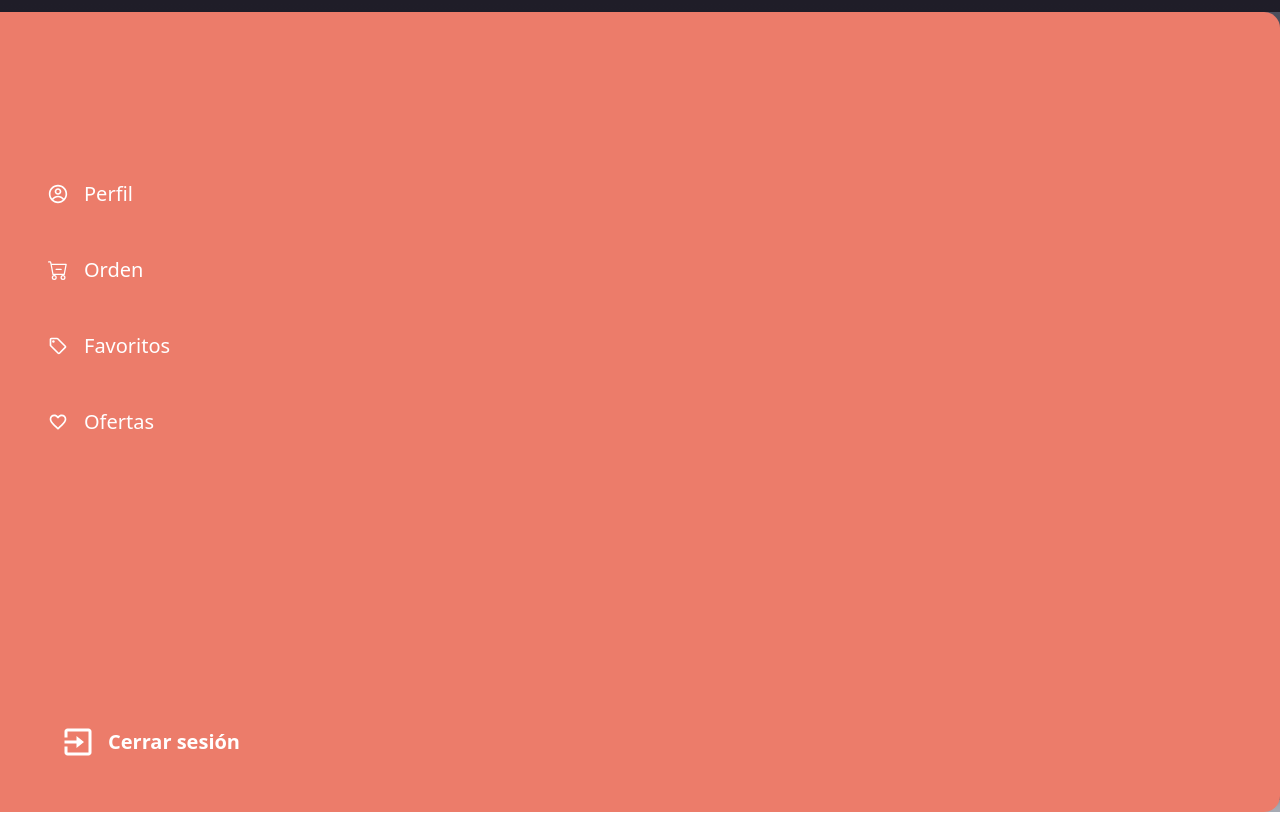
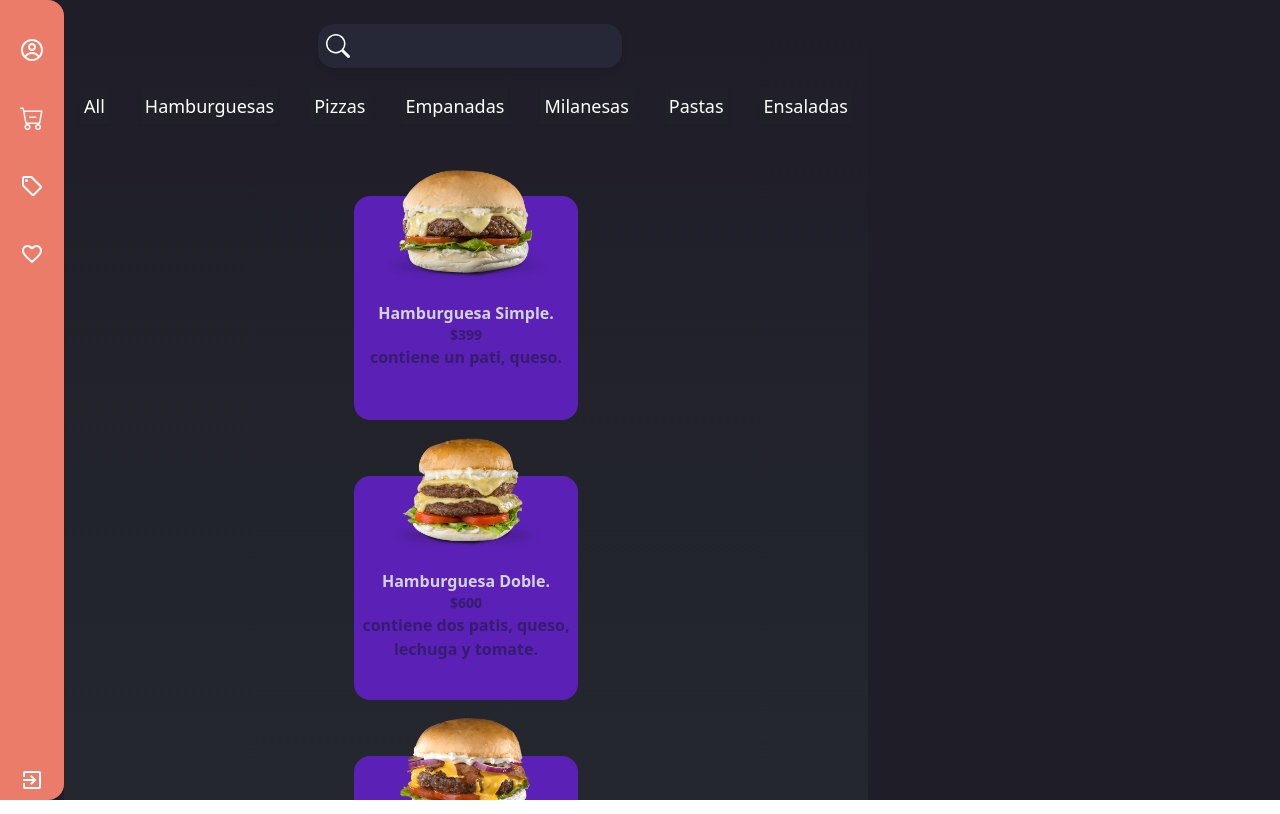
Before and after one commit to facuguardia/app-food, a React (Vite) app: page /home in a window 1280 px wide. Shown: the top 814 px of the page. Built offline with nearby package versions, Linux system fonts and the light colour scheme; no server answers; sample sign-in values are in the browser's storage.

Commit message:
minimalista

```diff
--- a/src/components/home/Cards/Cards.jsx
+++ b/src/components/home/Cards/Cards.jsx
@@ -3,7 +3,7 @@ import Card from "../Card/Card"
 export default function Cards({food, addToBuy}){
 
     return(
-        <div className="flex mt-14 flex-col items-center justify-center gap-14 " >
+        <div className="flex mt-14 flex-col items-center justify-center gap-14 mb-14 " >
             {
                 food.map(({image, name, price, stock, addToBuy, description, id }) => {
                     return(
--- a/src/components/home/Categorias.jsx
+++ b/src/components/home/Categorias.jsx
@@ -3,25 +3,25 @@ import React from "react";
 function Categorias() {
   return (
     <div className="flex justify-between  overflow-x-auto ">
-      <button className="text-lg   bg-[#202029] text-white hover:text-[#ec7c6a] hover:border-b-2 hover:border-[#ec7c6a] py-1 px-1 font-normal p-2 m-4">
+      <button className="text-lg bg-[#202029] shadow-sm  text-white hover:text-[#ec7c6a] hover:border-b-2 hover:border-[#ec7c6a] py-1 px-1 font-normal p-2 m-4">
         All{" "}
       </button>
-      <button className="text-lg  bg-[#202029] text-white hover:text-[#ec7c6a] hover:border-b-2 hover:border-[#ec7c6a] py-1 px-1 font-normal p-2 m-4">
+      <button className="text-lg  bg-[#202029] shadow-sm  text-white hover:text-[#ec7c6a] hover:border-b-2 hover:border-[#ec7c6a] py-1 px-1 font-normal p-2 m-4">
         Hamburguesas{" "}
       </button>
-      <button className="text-lg  bg-[#202029] text-white hover:text-[#ec7c6a] hover:border-b-2 hover:border-[#ec7c6a] py-1 px-1 font-normal p-2 m-4">
+      <button className="text-lg  bg-[#202029] shadow-sm  text-white hover:text-[#ec7c6a] hover:border-b-2 hover:border-[#ec7c6a] py-1 px-1 font-normal p-2 m-4">
         Pizzas{" "}
       </button>
-      <button className="text-lg  bg-[#202029] text-white hover:text-[#ec7c6a] hover:border-b-2 hover:border-[#ec7c6a] py-1 px-1 font-normal p-2 m-4">
+      <button className="text-lg  bg-[#202029] shadow-sm  text-white hover:text-[#ec7c6a] hover:border-b-2 hover:border-[#ec7c6a] py-1 px-1 font-normal p-2 m-4">
         Empanadas{" "}
       </button>
-      <button className="text-lg  bg-[#202029] text-white hover:text-[#ec7c6a] hover:border-b-2 hover:border-[#ec7c6a] py-1 px-1 font-normal p-2 m-4">
+      <button className="text-lg  bg-[#202029] shadow-sm  text-white hover:text-[#ec7c6a] hover:border-b-2 hover:border-[#ec7c6a] py-1 px-1 font-normal p-2 m-4">
         Milanesas{" "}
       </button>
-      <button className="text-lg  bg-[#202029] text-white hover:text-[#ec7c6a] hover:border-b-2 hover:border-[#ec7c6a] py-1 px-1 font-normal p-2 m-4">
+      <button className="text-lg  bg-[#202029] shadow-sm  text-white hover:text-[#ec7c6a] hover:border-b-2 hover:border-[#ec7c6a] py-1 px-1 font-normal p-2 m-4">
         Pastas{" "}
       </button>
-      <button className="text-lg  bg-[#202029] text-white hover:text-[#ec7c6a] hover:border-b-2 hover:border-[#ec7c6a] py-1 px-1 font-normal p-2 m-4">
+      <button className="text-lg  bg-[#202029] shadow-sm  text-white hover:text-[#ec7c6a] hover:border-b-2 hover:border-[#ec7c6a] py-1 px-1 font-normal p-2 m-4">
         Ensaladas{" "}
       </button>
     </div>
--- a/src/components/home/Home.jsx
+++ b/src/components/home/Home.jsx
@@ -1,11 +1,15 @@
-import React from "react";
+import React, {useState} from "react";
+import { Link } from "react-router-dom";
 // Components
 import Categorias from "./Categorias";
-import Sidebar from "./Sidebar";
 import Search from "./Search/Search";
-import {BsCartDash} from "react-icons/bs"
+//icon
+import { BsCartDash } from "react-icons/bs";
+import { CgProfile } from "react-icons/cg";
+import { MdOutlineLocalOffer, MdOutlineFavoriteBorder, MdExitToApp } from "react-icons/md";
  // Auth
-import { useAuth } from "../../context/AuthContext";
+// import { useAuth } from "../../context/AuthContext";
+
 //  plantilla card
 import { food } from "../../data";
 import Cards from "./Cards/Cards";
@@ -13,7 +17,7 @@ import Cards from "./Cards/Cards";
 
 
 
-// import Cards
+
 
 // const [home, setHome] = React.useState({
 //     Cards: [],
@@ -22,10 +26,10 @@ import Cards from "./Cards/Cards";
 // })
 
 // const  handleCategorias = (event) => {
-//     const categoria = event.target.value;
+//     const category = event.target.value;
 //     setHome({
 //         ...home,
-//         Cards : home.allCards.filter(Cards => Cards.categoria === categoria)
+//         Cards : home.allCards.filter(Cards => Cards.category === category)
 
 //     })
 
@@ -36,24 +40,79 @@ import Cards from "./Cards/Cards";
 //   })
 // }
 
+// function Home() {
+
+//   return (
+//     <div className=" bg-gradient-to-b  from-background to-[#24282E] min-h-screen w-full overflow-y-auto">
+
+//       {/* <Sidebar /> */}
+//       <Search />
+//       <Categorias />
+//       <Cards food={food} addToBuy={''}/>
+
+//     </div>
+//   );
+// }
+
+
 function Home() {
-  const { user, loading } = useAuth();
 
-  if (loading) return <p>Loading...</p>;
 
-  return (
-    <div className=" bg-gradient-to-b  from-background to-[#24282E] h-screen w-screen pt-3">
 
-      <Sidebar />
-      <h1 className="mt-3  font-extrabold text-center text-2xl text-secondary">
-        {" "}
-        ¿Que quieres comer hoy? <br />  {user.displayName || user.email}
-      </h1>
-      <Search />
-      <Categorias />
-      <Cards food={food} addToBuy={''}/>
+   return(
+  <>
+    <div className="flex">
+       <div className=" rounded-r-2xl w-16 transition-all duration-300 h-screen bg-secondary relative p-5 pt-8">
+
+                 <nav className="flex flex-col gap-8 ">
+                    <Link
+                href="#"
+                className="flex items-center gap-4 "
+              >
+                <CgProfile className={`text-white text-4xl`} />
+
+              </Link>
+              <Link
+                href="#"
+                className=" flex items-center gap-4 "
+              >
+                <BsCartDash className="text-4xl text-white"/>
+
+              </Link>
+              <Link
+                href="#"
+                className=" flex items-center gap-4 "
+              >
+                <MdOutlineLocalOffer className="text-white text-4xl" />
+
+              </Link>
+              <Link
+                href="#"
+                className=" flex items-center gap-4 "
+              >
+                <MdOutlineFavoriteBorder className="text-white text-4xl" />
+
+              </Link>
+            </nav>
+            <div className="mt-[490px]">
+              <Link
+                to="/"
+                className="flex items-center gap-4 "
+              >
+                <MdExitToApp className="text-white font-bold text-4xl" />
+
+              </Link>
+           </div>
+      </div>
     </div>
-  );
-}
+          <div className={`bg-gradient-to-b  from-background to-[#24282E]  min-h-screen overflow-y-auto`}>
+            <Search />
+            <Categorias />
+            <Cards food={food} addToBuy={''}/>
 
-export default Home;
+          </div>
+  </>
+     )
+
+    }
+    export default Home;
--- a/src/components/home/Search/Search.jsx
+++ b/src/components/home/Search/Search.jsx
@@ -45,9 +45,9 @@ tendria un funcion que compara el value del imput con la categoria (con el iclud
 
 
     return(
-         <div className="flex justify-center mr-5 mt-1"> {/* <label className="p-3 text-lg flex">Buscador:</label> */}
+         <div className="flex justify-center mr-4 mt-3 mb-1"> {/* <label className="p-3 text-lg flex">Buscador:</label> */}
             <button className="text-2xl mt-3 text-white relative left-8 "><BsSearch/></button>
-            <input className="items-center rounded-2xl py-2 pl-10 pr-1 mt-3  text-white text-lg bg-primary" value={search.valor} onChange={handleSearch} placeholder="¿Que estas buscando?"></input>
+            <input className="items-center rounded-2xl py-2 pl-10 pr-1 mt-3 shadow-md text-white text-lg bg-primary" value={search.valor} onChange={handleSearch} ></input>
             {/* <h1>{search.valor}</h1> */}
         </div>
     )
--- a/src/components/home/SideBar.jsx
+++ /dev/null
@@ -1,76 +0,0 @@
-import { useState } from "react";
-import { Link } from "react-router-dom";
-
-// Icons
-import { RiMenu3Fill, RiCloseFill } from "react-icons/ri";
-import { BsCartDash } from "react-icons/bs";
-import { CgProfile } from "react-icons/cg";
-import { MdOutlineLocalOffer, MdOutlineFavoriteBorder } from "react-icons/md";
-import { BiExit } from "react-icons/bi";
-
-
-function Sidebar() {
-  const [menu, setMenu] = useState(false);
-
-  return (
-    <>
-    <div className={`${!menu && "hidden"} bg-gray-500/60 min-h-screen w-full fixed top-0 left-0 right-0 backdrop-blur-sm`} onClick={() => setMenu(false)}></div>
-      <div
-        className={`bg-gray-500/60 backdrop-blur-sm h-screen fixed lg:static w-[60%] md:w-[40%] z-50 top-0 lg:w-full transition-all duration-300 ${
-          menu ? "left-0" : "-left-full"
-        }`}
-      >
-        {/* Nav */}
-        <div className="bg-secondary p-8 rounded-r-2xl  h-screen top-0 flex flex-col justify-between gap-8">
-          <nav className="flex flex-col gap-8 pt-32">
-            <Link
-              href="#"
-              className=" font-normal flex items-center gap-4 text-white  hover:border-b-2 hover:border-white transition ease-in duration-500 py-2 px-4  hover:bg-primary-900/50 text-xl"
-            >
-              <CgProfile /> Perfil
-            </Link>
-            <Link
-              href="#"
-              className=" font-normal flex items-center gap-4 text-white   hover:border-b-2 hover:border-white transition ease-in duration-500 py-2 px-4   hover:bg-primary-900/50   text-xl"
-            >
-              <BsCartDash /> Orden
-            </Link>
-            <Link
-              href="#"
-              className="  font-normal flex items-center gap-4 text-white  hover:border-b-2 hover:border-white transition ease-in duration-500 py-2 px-4  hover:bg-primary-900/50  text-xl"
-            >
-              <MdOutlineLocalOffer />
-              Favoritos
-            </Link>
-            <Link
-              href="#"
-              className="  font-normal flex items-center gap-4 text-white  hover:border-b-2 hover:border-white transition ease-in duration-500 py-2 px-4  hover:bg-primary-900/50 text-xl"
-            >
-              <MdOutlineFavoriteBorder /> Ofertas
-            </Link>
-          </nav>
-          <div className="bg-primary-900/50 rounded-xl p-3">
-            <Link
-              to="/"
-              className="text-white text-xl font-extrabold flex items-center gap-3  hover:border-b-2 hover:border-white transition ease-in duration-500 py-2 px-4"
-            >
-              <BiExit className="text-4xl " />
-
-              Cerrar sesión
-            </Link>
-          </div>
-        </div>
-      </div>
-      {/* Button Mobile */}
-      <button
-        onClick={() => setMenu(!menu)}
-        className="lg:hidden fixed bg-primary right-5 bottom-4 text-xl p-2.5 rounded-full text-white z-50"
-      >
-        {menu ? <RiCloseFill /> : <RiMenu3Fill />}
-      </button>
-
-    </>
-  );
-}
-
-export default Sidebar;
```
